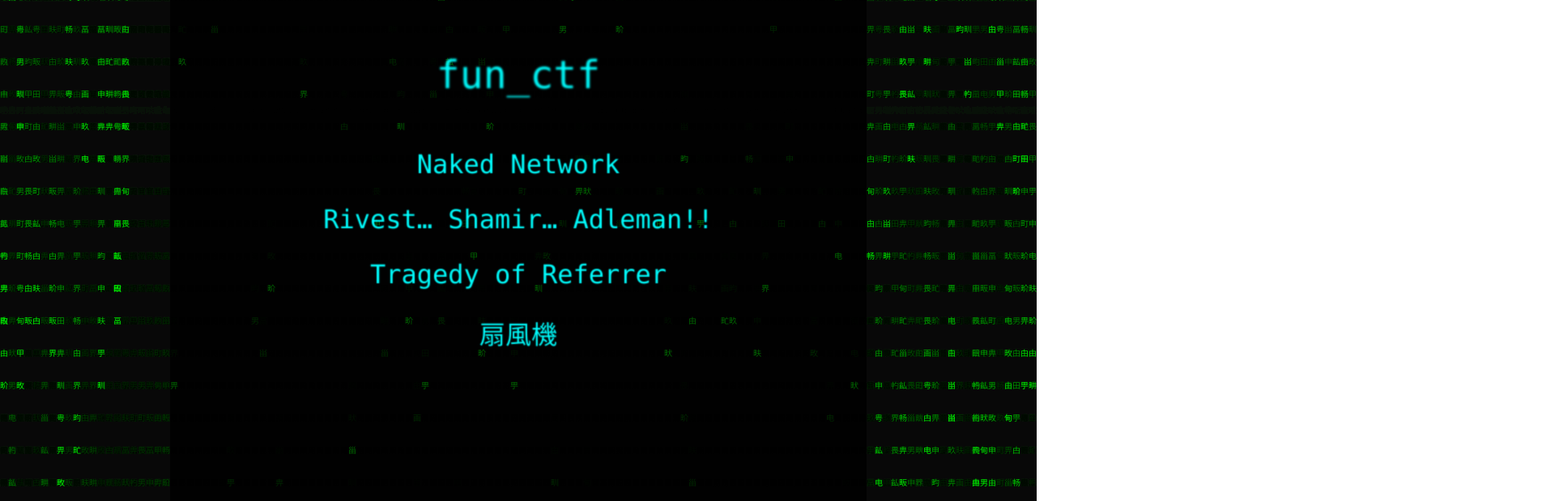
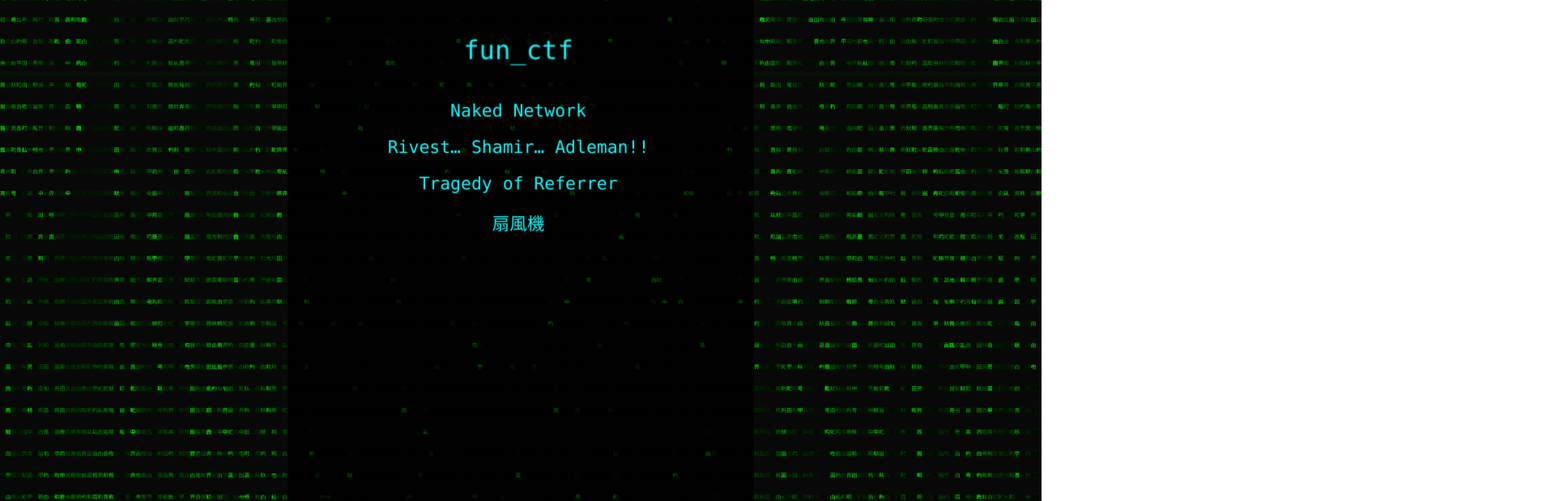
Before and after one commit to takehr/fun_ctf, a React (Create React App) app in the folder fun_ctf/: page / in a window 1280 px wide. Shown: the top 619 px of the page at 81% size, 1920 px wide, since content can reach past the window. Built offline with nearby package versions, Linux system fonts and the light colour scheme.

Commit message:
comprecate layout

```diff
--- a/fun_ctf/src/App.tsx
+++ b/fun_ctf/src/App.tsx
@@ -219,6 +219,11 @@ function App() {
         //    `;
         //
         //    document.head.appendChild(scriptUrl);
+//        var viewport = document.querySelector("meta[name=viewport]");
+//        if(viewport)viewport.setAttribute('content', 'width=1220');
+
+        window.innerWidth=1920;
+        window.innerHeight=972;
 
         var width = q.current.width = window.innerWidth;
         var height = q.current.height = window.innerHeight * 3;
--- a/fun_ctf/src/index.css
+++ b/fun_ctf/src/index.css
@@ -1,3 +1,6 @@
+html{
+  zoom:67%;
+}
 body {
   margin: 0;
   font-family: -apple-system, BlinkMacSystemFont, 'Segoe UI', 'Roboto', 'Oxygen',
```
